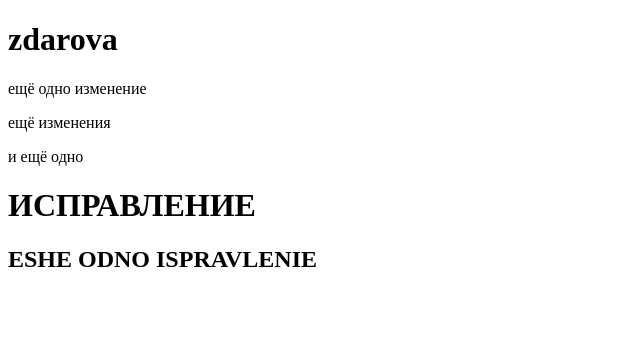
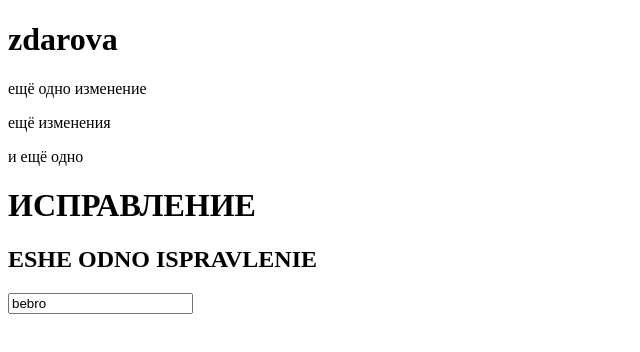
Before and after one commit to eliteBarbarian7/testLessonOne, a plain HTML site: page index.html in a window 1280 px wide. Shown: the whole page, without its empty margins (0-640 px from the left). Drawn offline with Linux system fonts and the light colour scheme.

Commit message:
input place

```diff
--- a/index.html
+++ b/index.html
@@ -13,5 +13,7 @@
 
         <h1>ИСПРАВЛЕНИЕ</h1>
         <h2>ESHE ODNO ISPRAVLENIE</h2>
+
+        <input value="bebro">
     </body>
 </html>
```
